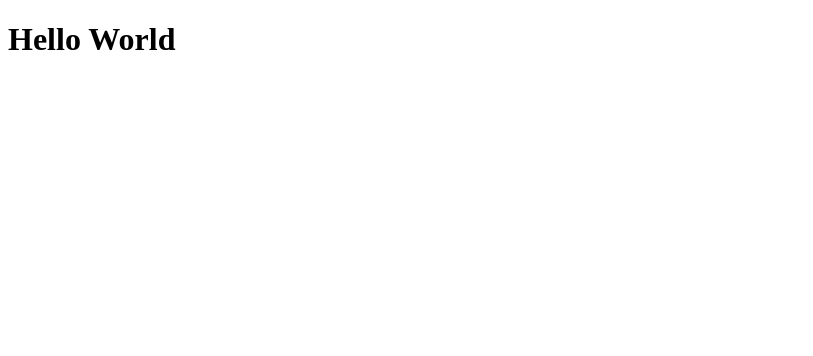
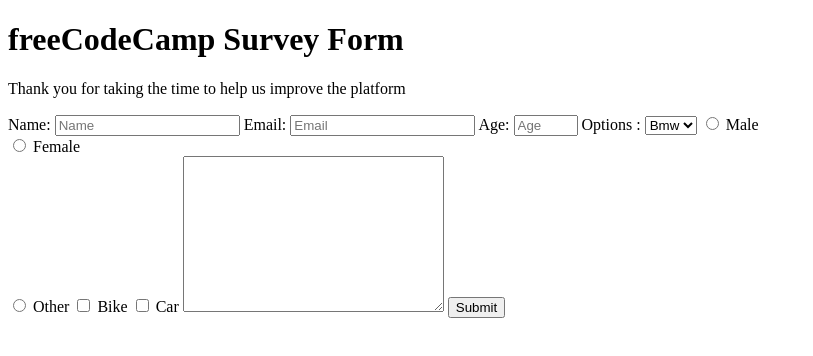
Before and after one commit to karthykarthick/trials3, a plain HTML site: page index.html in a window 1280 px wide. Shown: the whole page, without its empty margins (0-813 px from the left). Drawn offline with Linux system fonts and the light colour scheme.

Commit message:
after html

```diff
--- a/index.html
+++ b/index.html
@@ -1,14 +1,56 @@
 <!DOCTYPE html>
 <html lang="en">
   <head>
-    <meta charset="UTF-8">
+    <meta charset="UTF-8" />
     <title>Fork Me! FCC: Test Suite Template</title>
-    <link rel="stylesheet" href="css/style.css">
+    <link rel="stylesheet" href="css/style.css" />
   </head>
 
   <body>
+    <!-- <h1>Hello World, we are software developers!</h1> -->
 
-    <h1>Hello World</h1>
+    <div>
+     <h1 id="title">freeCodeCamp Survey Form</h1>
+      <div >
+        <p id="description">Thank you for taking the time to help us improve the platform</p>
+      </div>
+    </div>
+
+    <form action="" id="survey-form">
+      <label id="name-label" for="name"
+        >Name: <input id="name" required placeholder="Name"
+      /></label>
+      <label id="email-label" for="email"
+        >Email: <input type="email" required id="email" placeholder="Email" checked />
+      </label>
+      <label id="number-label" for="number">
+        Age:
+        <input type="number" id="number" placeholder="Age" min="0" max="150" />
+      </label>
+      <label for="">
+        Options :
+        <select name="" id="dropdown">
+          Car
+          <option value="bmw">Bmw</option>
+          <option value="benz">benz</option>
+          <option value="tesla">tesla</option>
+        </select>
+
+        <input type="radio" id="male" name="gender" value="male" />
+        <label for="male">Male</label><br />
+        <input type="radio" id="female" name="gender" value="female" />
+        <label for="female">Female</label><br />
+        <input type="radio" id="other" name="gender" value="other" />
+        <label for="other">Other</label>
+      </label>
+
+      <input type="checkbox" name="value" value="Bike" /> Bike
+       <input type="checkbox" name="value" value="car" /> Car
+
+       <textarea name="textarea" id="" cols="30" rows="10"></textarea>
+
+       <button type="submit"  id="submit">Submit</button>
+    </form>
     <script src="https://cdn.freecodecamp.org/testable-projects-fcc/v1/bundle.js"></script>
 
     <!--
@@ -23,6 +65,6 @@
     - The freeCodeCamp Team
 
     -->
-    <script  src="js/index.js"></script>
+    <script src="js/index.js"></script>
   </body>
 </html>
```
